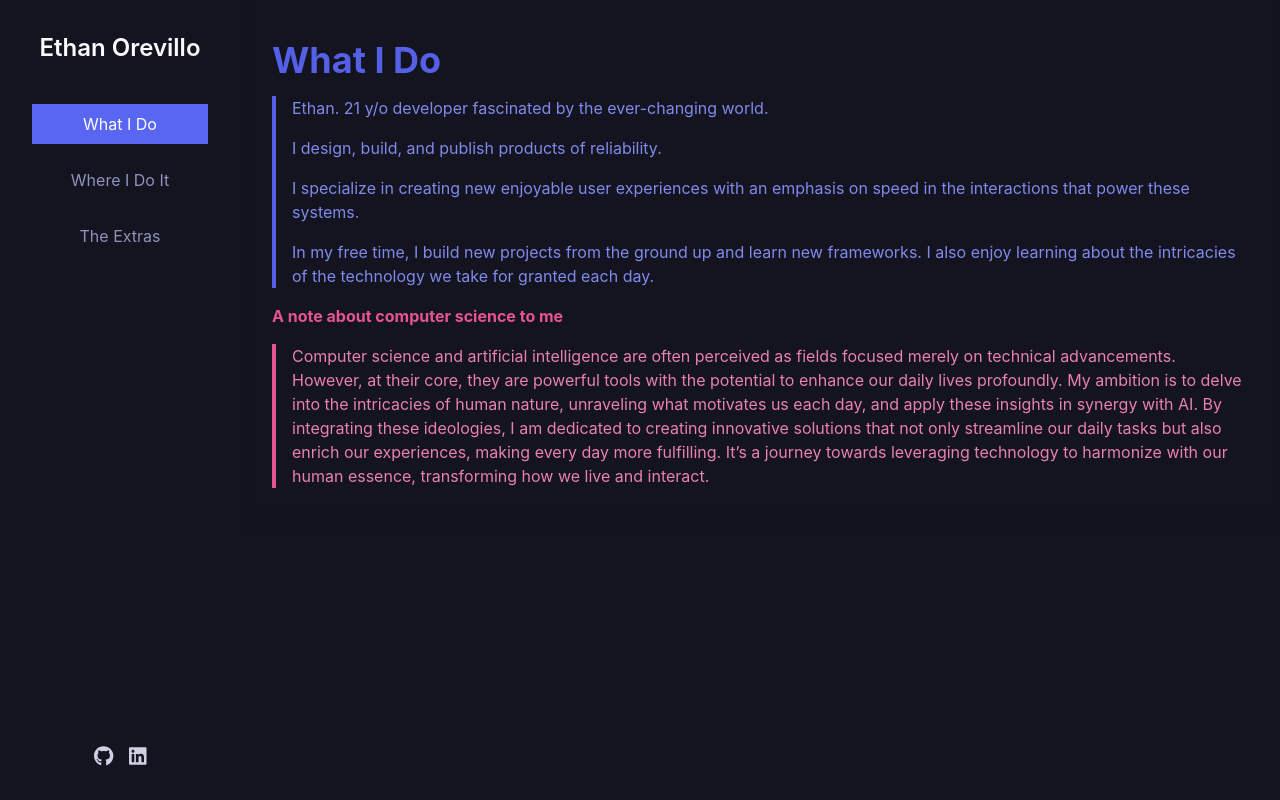
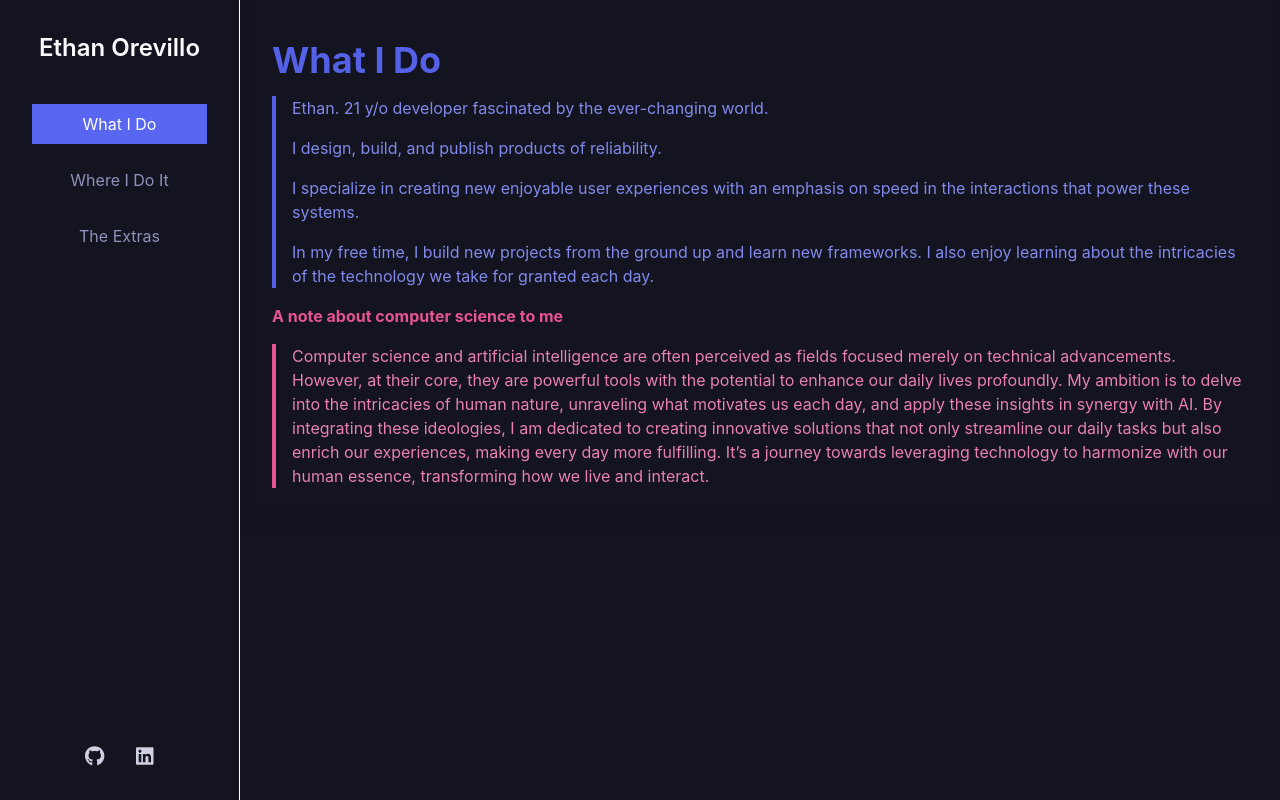
Before and after one commit to eorev/eorev-portfolio, a Next.js app: page / in a window 1280 px wide. Built offline with nearby package versions, Linux system fonts and the light colour scheme.

Commit message:
fixed styling for desktop sizing

```diff
--- a/components/Navbar.tsx
+++ b/components/Navbar.tsx
@@ -19,11 +19,11 @@ const Navbar: React.FC<NavbarProps> = ({ setCurrentView, currentView }) => {
     return (
         <>
             {/* Desktop Navbar */}
-            <div className="hidden md:flex flex-col w-60 h-screen fixed inset-y-0 left-0 z-10 bg-background p-8 text-copy items-center">
+            <div className="hidden md:flex flex-col w-60 h-screen fixed inset-y-0 left-0 z-10 bg-background p-8 text-copy items-center border-r border-white">
                 <div className='font-semibold text-2xl mb-10 text-center'>
                     Ethan Orevillo
                 </div>
-                <div className='flex flex-col space-y-4 w-full items-center'>
+                <div className='flex flex-col space-y-4 items-center w-full'>
                     <button onClick={() => handleSetCurrentView("whatido")} className={`py-2 w-full text-center ${currentView === "whatido" ? 'bg-primary text-primary-content' : 'text-copy-lighter'}`}>
                         What I Do
                     </button>
@@ -34,15 +34,18 @@ const Navbar: React.FC<NavbarProps> = ({ setCurrentView, currentView }) => {
                         The Extras
                     </button>
                 </div>
-                <div className='mt-auto flex items-center justify-center space-x-4'>
+                <div className='mt-auto flex justify-center w-full'>
                     <a href='https://github.com/eorev' target="_blank" rel="noopener noreferrer" className="text-copy-light hover:text-copy">
                         <FontAwesomeIcon icon={faGithub} size="lg" />
                     </a>
+                    <span className='mx-4'></span>
                     <a href='https://www.linkedin.com/in/ethan-orevillo' target="_blank" rel="noopener noreferrer" className="text-copy-light hover:text-copy">
                         <FontAwesomeIcon icon={faLinkedin} size="lg" />
                     </a>
                 </div>
             </div>
+
+
 
             {/* Mobile Navbar */}
             <div className="md:hidden flex justify-between items-center p-4 w-full fixed top-0 z-40 bg-background text-copy">
```
